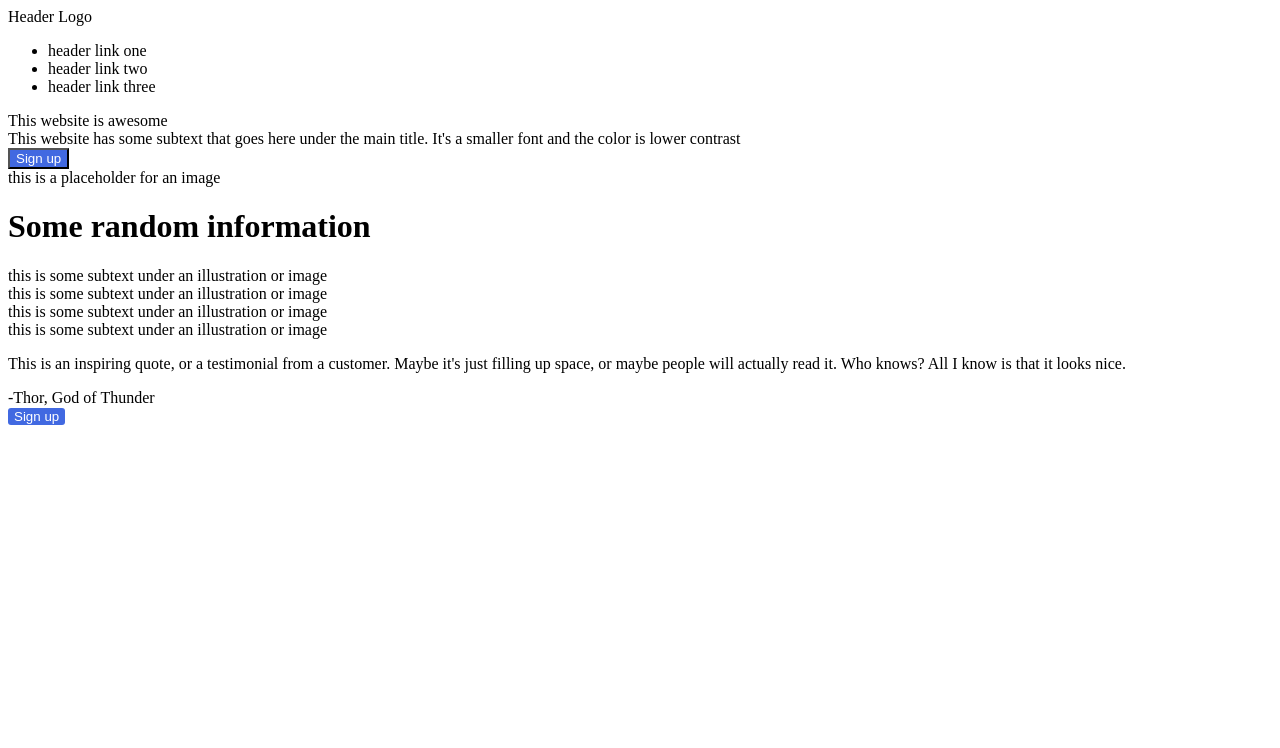
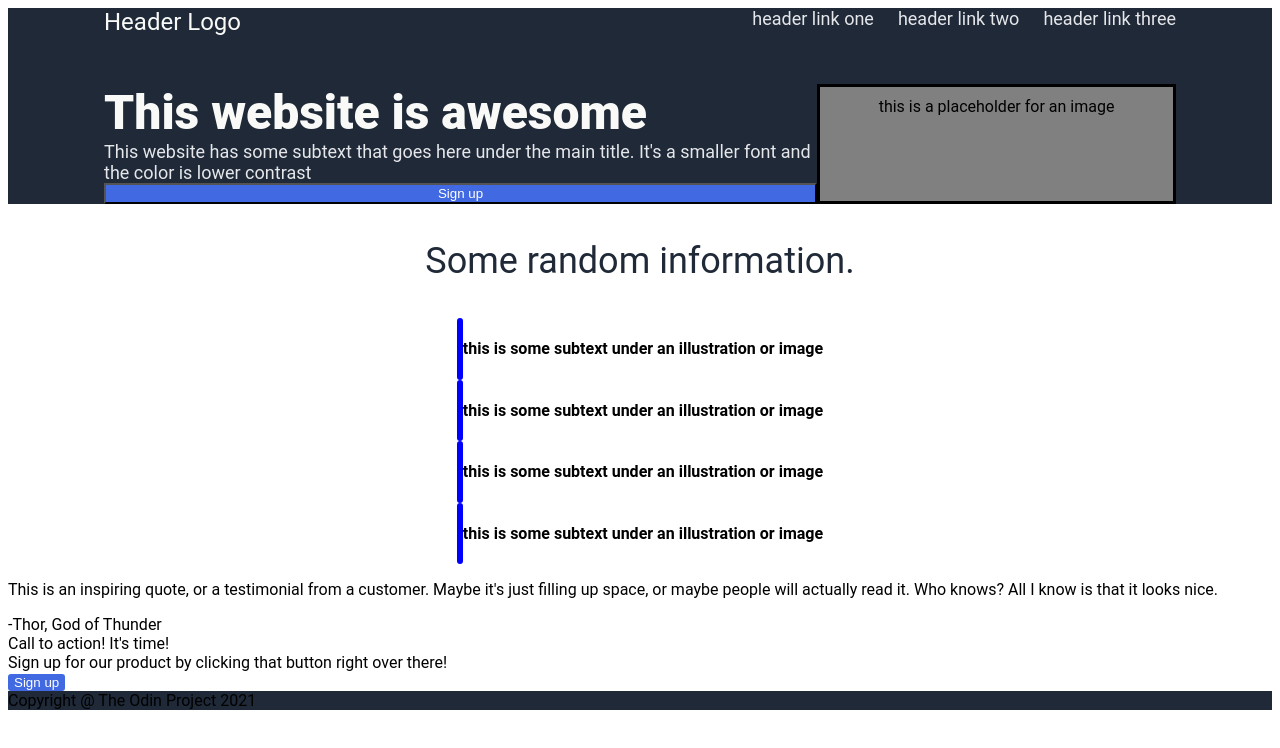
Before and after one commit to chrisgousias/Landing-Page, a plain HTML site: page index.html in a window 1280 px wide. Drawn offline with Linux system fonts and the light colour scheme.

Commit message:
I have almost finished the header and now I'm doing the information box

```diff
--- a/index.html
+++ b/index.html
@@ -6,13 +6,13 @@
         <link rel="stylesheet" href="./style.css">
     </head>
     <body>
-        <div class="header"
+        <div class="hero">
             <div class="logo">Header Logo</div>
 
             <ul>
-                <li>header link one</li>
-                <li>header link two</li>
-                <li>header link three</li>
+                <li><a href="#">header link one</a></li>
+                <li><a href="#">header link two</a></li>
+                <li><a href="#">header link three</a></li>
             </ul>
 
             <div class="container">
@@ -23,27 +23,41 @@
                 </div>
                 <div class="image-placeholder">this is a placeholder for an image</div>
             </div>
+
         </div>
 
         <div class="information">
-            <h1>Some random information</h1>
-            <div class="illustrations">
-                <div class="image">this is some subtext under an illustration or image</div>
-                <div class="image">this is some subtext under an illustration or image</div>
-                <div class="image">this is some subtext under an illustration or image</div>
-                <div class="image">this is some subtext under an illustration or image</div>
+            <p class="random-info">Some random information.</p>
+            <div class="border-info">
+                <div class="border"></div>
+                <h4>this is some subtext under an illustration or image</h4>
+            </div>
+                <div class="border-info">
+                <div class="border"></div>
+                <h4>this is some subtext under an illustration or image</h4>
+            </div>
+            <div class="border-info">
+                <div class="border"></div>
+                <h4>this is some subtext under an illustration or image</h4>
+            </div>
+            <div class="border-info">
+                <div class="border"></div>
+                <h4>this is some subtext under an illustration or image</h4>
             </div>
         </div>
 
-        <div class="quote">
+        <div class="quote-box">
             <p>This is an inspiring quote, or a testimonial from a customer. Maybe it's just filling up space, or maybe people will actually read it. Who knows? All I know is that it looks nice.</p>
             <div class="sign">-Thor, God of Thunder</div>
         </div>
 
-        <div class="action">
+        <div class="blue-box">
+            <div class="action">Call to action! It's time!</div>
+            <div>Sign up for our product by clicking that button right over there!</div>
             <button class="button">Sign up</button>
         </div>
 
+        <div class="footer">Copyright @ The Odin Project 2021</div>
     </body>
 </html>
 
--- a/style.css
+++ b/style.css
@@ -1,3 +1,92 @@
+body {
+    font-family: Roboto;
+    display: flex;
+    flex-direction: column;
+}
+
+.hero,
+.footer {
+    background-color: #1f2937;
+}
+
+.hero {
+    display: flex;
+    justify-content: space-between;
+    padding: 0 96px;
+    flex-wrap: wrap;
+    flex-shrink: 0;
+    gap: 48px;
+}
+
+.logo {
+    font-size: 24px;
+    color: #f9faf8;
+}
+
+ul {
+    display: flex;
+    gap: 24px;
+    padding: 0;
+    margin: 0;
+    list-style-type: none;
+    color: #e5e7eb;
+}
+
+a {
+    text-decoration: none;
+}
+
+.container {
+    display: flex;
+}
+
+.image-placeholder {
+    background-color: grey;
+    text-align: center;
+    flex-basis: 40%;
+    border: black solid;
+    padding: 10px;
+}
+
+.texts {
+
+    display: flex;
+    flex-direction: column;
+}
+
+.main-text {
+    font-size: 48px;
+    font-weight: 900;
+    color: #f9faf8;
+}
+
+.sub-text,
+a {
+    font-size: 18px;
+    color: #e5e7eb;
+}
+
+.information {
+    display: flex;
+    flex-direction: column;
+    align-items: center;
+}
+
+.random-info {
+    font-size: 36px;
+    font-weight: 900px;
+    color: #1f2937;
+}
+
+.border-info {
+    display: flex;
+}
+
+.border {
+    border: blue solid;
+    border-radius: 8px;
+}
+
 button {
     color:white;
     background-color: royalblue;
```
Also changed, not shown: 1 other file.
